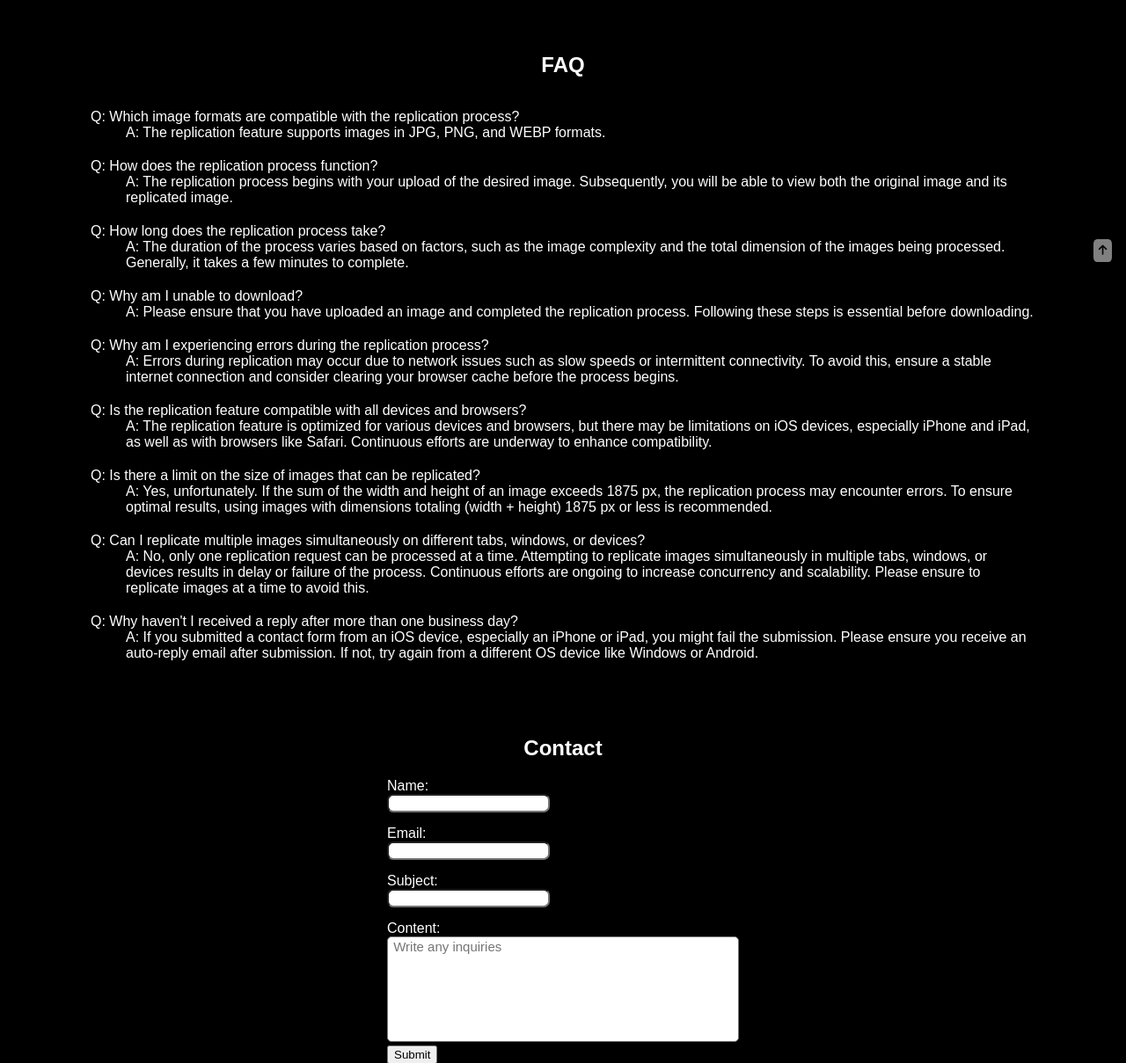
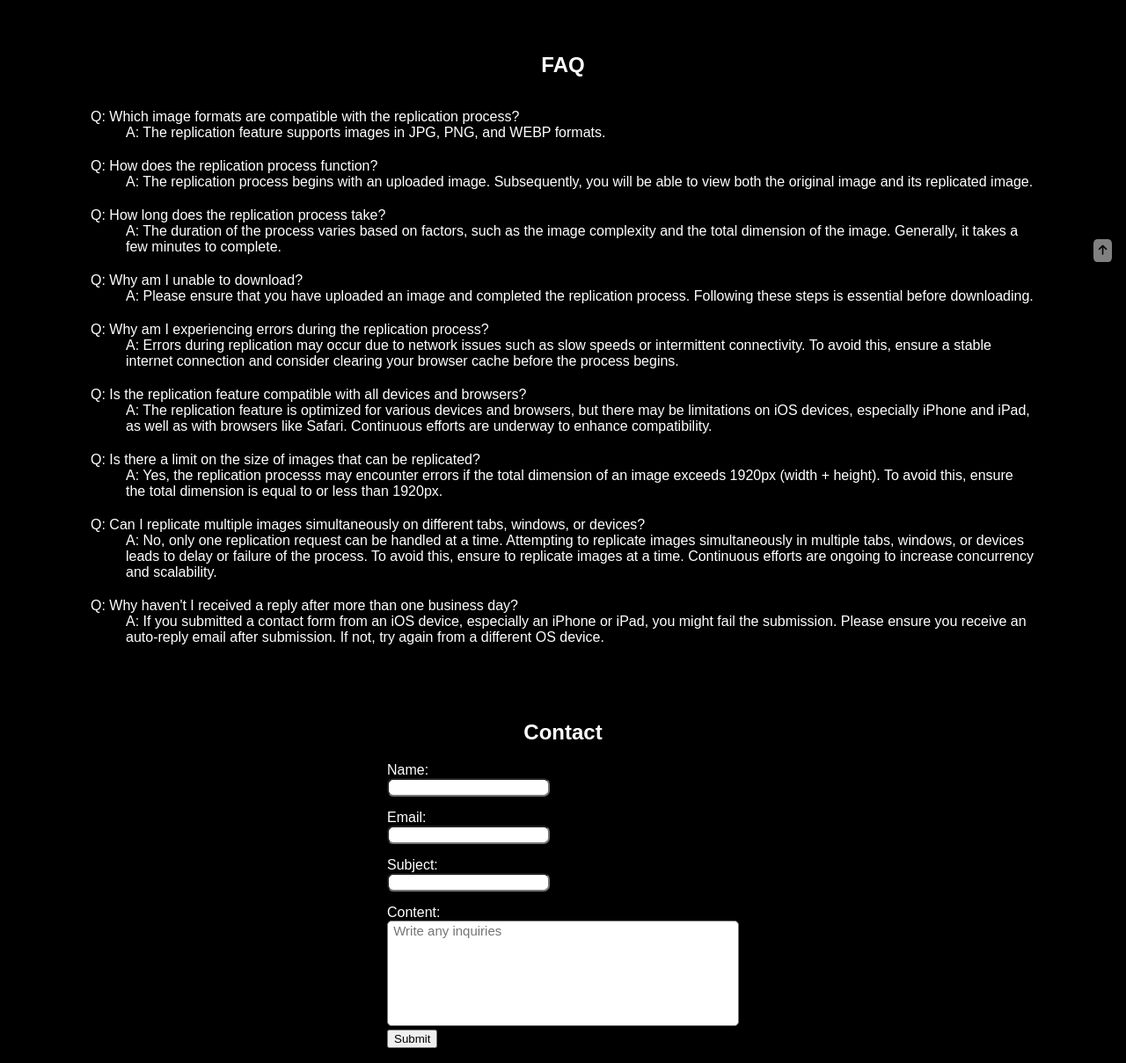
Before and after one commit to Ryo-samurai6340/AIVisualDoppelganger, a Flask app: page / in a window 1280 px wide. Shown: the part 742-1951 px from the top of the page at 88% size. Run offline with Flask 3, Linux system fonts and the light colour scheme; some libraries are stand-ins or nearby versions.

Commit message:
Update index.html

```diff
--- a/templates/index.html
+++ b/templates/index.html
@@ -207,15 +207,13 @@
                             </dd>
                             <dt>Q: How does the replication process function?</dt>
                             <dd>
-                                A: The replication process begins with your upload of the desired image.
-                                Subsequently, you will be able to view both the original image and its replicated
-                                image.
+                                A: The replication process begins with an uploaded image. Subsequently,
+                                you will be able to view both the original image and its replicated image.
                             </dd>
                             <dt>Q: How long does the replication process take?</dt>
                             <dd>
-                                A: The duration of the process varies based on factors, such as the image
-                                complexity and the total dimension of the images being processed. Generally,
-                                it takes a few minutes to complete.
+                                A: The duration of the process varies based on factors, such as the image complexity
+                                and the total dimension of the image. Generally, it takes a few minutes to complete.
                             </dd>
                             <dt>Q: Why am I unable to download?</dt>
                             <dd>
@@ -231,27 +229,27 @@
                             <dt>Q: Is the replication feature compatible with all devices and browsers?</dt>
                             <dd>
                                 A: The replication feature is optimized for various devices and browsers, but there
-                                may be limitations on iOS devices, especially iPhone and iPad, as well as with browsers like
-                                Safari. Continuous efforts are underway to enhance compatibility.
+                                may be limitations on iOS devices, especially iPhone and iPad, as well as with browsers
+                                like Safari. Continuous efforts are underway to enhance compatibility.
                             </dd>
                             <dt>Q: Is there a limit on the size of images that can be replicated?</dt>
                             <dd>
-                                A: Yes, unfortunately. If the sum of the width and height of an image exceeds 1875 px,
-                                the replication process may encounter errors. To ensure optimal results, using images
-                                with dimensions totaling (width + height) 1875 px or less is recommended.
+                                A: Yes, the replication processs may encounter errors if the total dimension of an image
+                                exceeds 1920px (width + height). To avoid this, ensure the total dimension is equal to
+                                or less than 1920px.
                             </dd>
                             <dt>Q: Can I replicate multiple images simultaneously on different tabs, windows, or devices?</dt>
                             <dd>
-                                A: No, only one replication request can be processed at a time. Attempting to replicate
-                                images simultaneously in multiple tabs, windows, or devices results in delay or failure of
-                                the process. Continuous efforts are ongoing to increase concurrency and scalability.
-                                Please ensure to replicate images at a time to avoid this.
+                                A: No, only one replication request can be handled at a time. Attempting to replicate
+                                images simultaneously in multiple tabs, windows, or devices leads to delay or failure of
+                                the process. To avoid this, ensure to replicate images at a time. Continuous efforts are
+                                ongoing to increase concurrency and scalability.
                             </dd>
                             <dt>Q: Why haven't I received a reply after more than one business day?</dt>
                             <dd>
                                 A: If you submitted a contact form from an iOS device, especially an iPhone or iPad, you
                                 might fail the submission. Please ensure you receive an auto-reply email after submission.
-                                If not, try again from a different OS device like Windows or Android.
+                                If not, try again from a different OS device.
                             </dd>
                         </dl>
                     </div>
```
